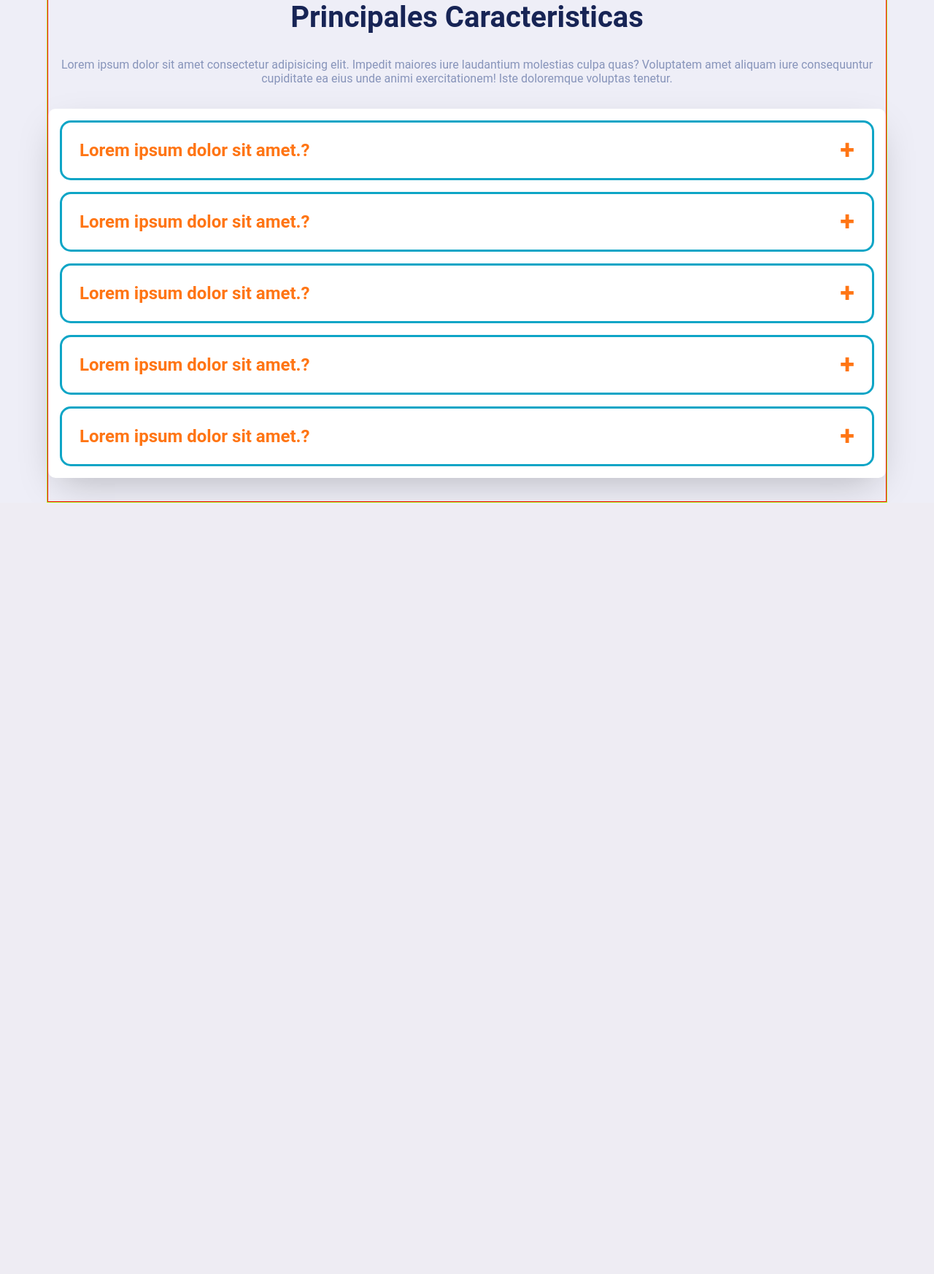
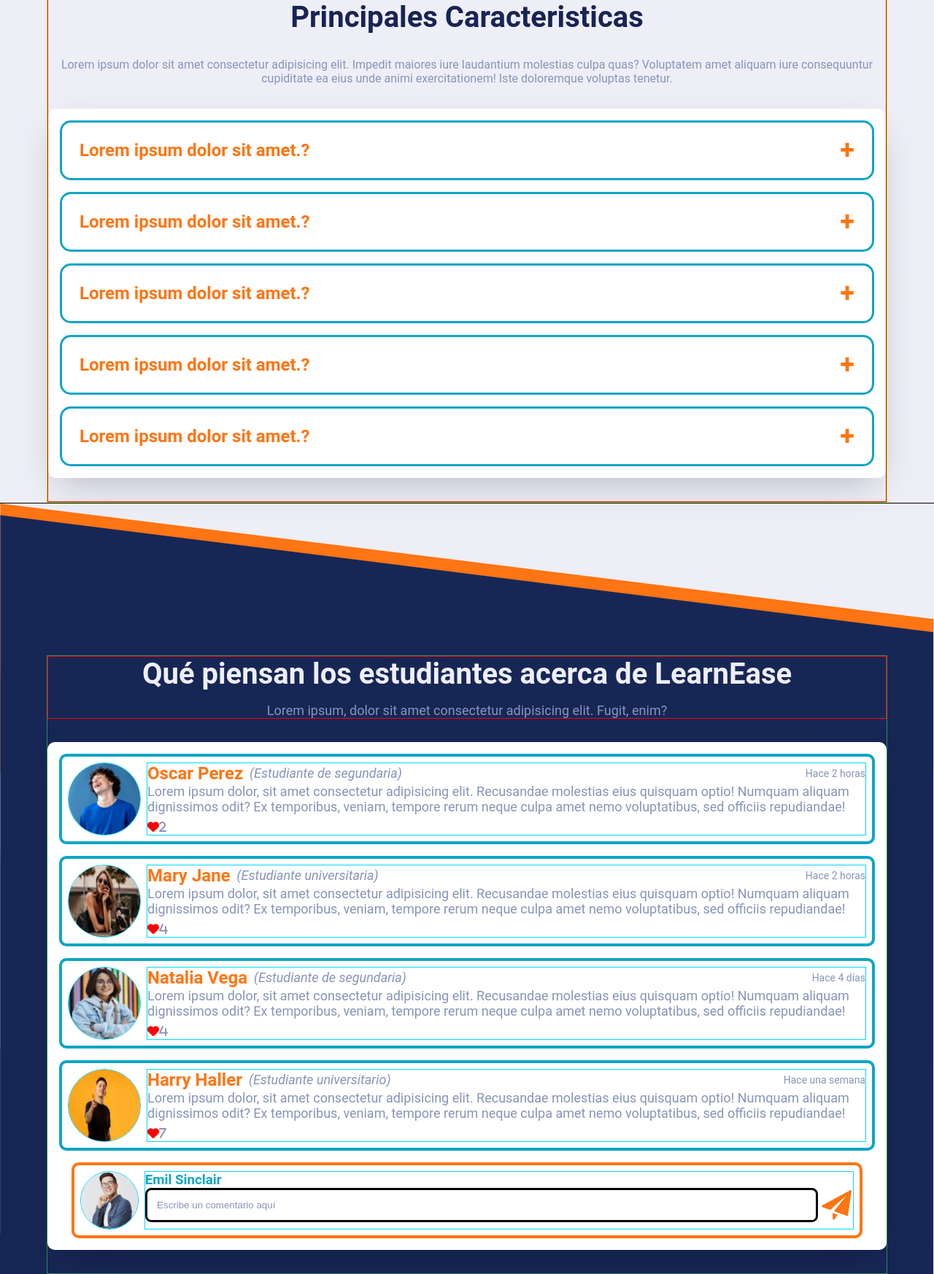
Before and after one commit to Dilson24/Project-Learn-Ease, a PHP site: page / in a window 1280 px wide. Shown: the part 2502-4248 px from the top of the page at 73% size. Before the commit the page ends 3191 px from the top, so only its background shows below. Run offline with PHP 8.4, Linux system fonts and the light colour scheme.

Commit message:
[NEW] add footer & section comments

```diff
--- a/Public/Css/Home/Landigpage/index.css
+++ b/Public/Css/Home/Landigpage/index.css
@@ -39,6 +39,7 @@
     flex: 0 0 auto;
     font-family: var(--font-family);
 }
+
 /*--- H E A D E R ---*/
 .header {
     display: flex;
@@ -683,6 +684,193 @@
     }
 }
 
+/*--- F O O T E R ---*/
+
+.footer {
+    display: flex;
+    justify-content: center;
+    align-items: center;
+    height: auto;
+    width: 100%;
+    background-color: var(--White);
+    background-image: url("../../../../Public/Assets/Img/backgroundBottom.svg");
+    background-size: cover;
+    border-top: 1px solid black;
+}
+
+.footerContent {
+    display: flex;
+    justify-content: center;
+    flex-direction: column;
+    gap: 2em;
+    width: 90%;
+    margin-top: 13em;
+    border: 1px solid seagreen;
+
+}
+
+.commentsText {
+    display: flex;
+    justify-content: center;
+    flex-direction: column;
+    text-align: center;
+    gap: 1em;
+    width: 100%;
+    border: 1px solid rgb(255, 0, 0);
+}
+
+.commentsTitle {
+    font-size: 2.5em;
+    font-weight: 700;
+    color: var(--White);
+}
+
+.commentsP {
+    color: var(--Secondary);
+    font-size: 1.125em;
+}
+
+.containerComments {
+    display: flex;
+    justify-content: center;
+    flex-direction: column;
+    width: 100%;
+    padding: 1em;
+    gap: 1em;
+    border-radius: 0.625em;
+    background-color: #FFFFFF;
+    box-shadow: var(--ShadowCards);
+}
+
+.comment {
+    display: flex;
+    justify-content: space-evenly;
+    width: 100%;
+    gap: 0.5em;
+    padding: 0.5em;
+    margin: 0 auto 0 auto;
+    border-radius: 0.625em;
+    border: 4px solid var(--Blue);
+}
+
+.commentImg {
+    margin: auto;
+    border-radius: 100%;
+    width: 100px;
+    max-width: 120px;
+    height: 100px;
+    max-height: 120px;
+    border: 1px solid #00d9ff;
+}
+
+.sectionComment {
+    border: 1px solid #00d9ff;
+}
+
+.infoUser {
+    display: flex;
+    justify-content: space-between;
+    flex-direction: row;
+}
+
+.nameUser {
+    color: var(--Orange);
+}
+
+.rolUser {
+    margin: auto auto auto 0.5em;
+    font-style: italic;
+    font-size: 1.125em;
+    color: var(--Secondary);
+}
+
+.time {
+    color: var(--Secondary);
+    font-size: 0.875em;
+    margin: auto 0 auto 0;
+}
+
+.commentUser {
+    display: flex;
+    justify-content: space-around;
+    flex-direction: column;
+    gap: 0.6em;
+    width: 100%;
+}
+
+.commentP {
+    width: 100%;
+    font-size: 1.125em;
+    color: var(--Secondary);
+}
+
+.fa-heart {
+    color: #ff0000;
+}
+
+.fa-heart span {
+    color: var(--Secondary);
+}
+
+.commentBox {
+    display: flex;
+    justify-content: space-evenly;
+    width: 97%;
+    gap: 0.5em;
+    padding: 0.5em;
+    margin: 0 auto 0 auto;
+    border-radius: 0.625em;
+    border: 4px solid var(--Orange);
+}
+
+.userImage {
+    margin: auto;
+    border-radius: 100%;
+    width: 80px;
+    max-width: 100px;
+    height: 80px;
+    max-height: 100px;
+    border: 1px solid #00d9ff;
+}
+
+.userBox {
+    width: 100%;
+    border: 1px solid #00d9ff;
+}
+
+.userName {
+    color: var(--Blue);
+}
+
+.boxInput {
+    width: 100%;
+}
+
+.boxInput input {
+    outline: none;
+    width: 95%;
+    padding: 1em;
+    color: var(--Secondary);
+    transition: 0.3s ease-in-out;
+    border-radius: 0.625em;
+    border: 3px solid #000000;
+}
+
+.boxInput input::placeholder {
+    color: var(--Secondary);
+}
+.boxInput input:focus{
+    border: 3px solid var(--Orange);
+}
+
+.iconSend:hover{
+    opacity: 0.8;
+}
+.iconSend img{
+    margin: 0 0 -1em 0;
+    height: 42px;
+}
+
 /*Responsive*/
 /************ M I N - W I D T H **************/
 @media screen and (min-width: 1520px) {
@@ -934,16 +1122,19 @@
         flex-direction: column;
         width: 100%;
     }
+
     .featuresC:nth-child(2) {
         flex-direction: inherit;
     }
-    .imgFC{
+
+    .imgFC {
         width: 90%;
         max-width: 100%;
         height: auto;
         margin: auto;
     }
-    .fCText{
+
+    .fCText {
         width: 90%;
         max-width: 100%;
         height: auto;
--- a/index.html
+++ b/index.html
@@ -119,7 +119,7 @@
                 </div>
             </div>
         </section>
-        <section class="FQA">
+        <section class="FQA" id="FQA">
             <div class="FQAtext">
                 <h1 class="FQAtitle">Principales Caracteristicas</h1>
                 <p class="FQAp">Lorem ipsum dolor sit amet consectetur adipisicing elit. Impedit maiores iure laudantium
@@ -238,8 +238,94 @@
             </div>
         </section>
     </main>
-    <footer>
-        <div></div>
+    <footer class="footer">
+        <div class="footerContent">
+            <div class="comments" id="comments">
+                <div class="commentsText">
+                    <h1 class="commentsTitle">Qué piensan los estudiantes acerca de LearnEase</h1>
+                    <p class="commentsP">Lorem ipsum, dolor sit amet consectetur adipisicing elit. Fugit, enim?</p>
+                </div>
+            </div>
+            <div class="containerComments">
+                <div class="comment" id="commentOne">
+                    <img class="commentImg" src="Public/Assets/Img/young2.png" alt="comment image">
+                    <div class="sectionComment">
+                        <div class="infoUser">
+                            <h2 class="nameUser">Oscar Perez</h2>
+                            <span class="rolUser">(Estudiante de segundaria)</span>
+                            <span class="time">Hace 2 horas</span>
+                        </div>
+                        <div class="commentUser">
+                            <p class="commentP">Lorem ipsum dolor, sit amet consectetur adipisicing elit. Recusandae
+                                molestias eius quisquam optio! Numquam aliquam dignissimos odit? Ex temporibus, veniam,
+                                tempore rerum neque culpa amet nemo voluptatibus, sed officiis repudiandae!</p>
+                            <i class="fa-solid fa-heart"><span>2</span></i>
+                        </div>
+                    </div>
+                </div>
+                <div class="comment" id="commentTwo">
+                    <img class="commentImg" src="Public/Assets/Img/young4.png" alt="comment image">
+                    <div class="sectionComment">
+                        <div class="infoUser">
+                            <h2 class="nameUser">Mary Jane</h2>
+                            <span class="rolUser">(Estudiante universitaria)</span>
+                            <span class="time">Hace 2 horas</span>
+                        </div>
+                        <div class="commentUser">
+                            <p class="commentP">Lorem ipsum dolor, sit amet consectetur adipisicing elit. Recusandae
+                                molestias eius quisquam optio! Numquam aliquam dignissimos odit? Ex temporibus, veniam,
+                                tempore rerum neque culpa amet nemo voluptatibus, sed officiis repudiandae!</p>
+                            <i class="fa-solid fa-heart"><span>4</span></i>
+                        </div>
+                    </div>
+                </div>
+                <div class="comment" id="commenThree">
+                    <img class="commentImg" src="Public/Assets/Img/young3.png" alt="comment image">
+                    <div class="sectionComment">
+                        <div class="infoUser">
+                            <h2 class="nameUser">Natalia Vega</h2>
+                            <span class="rolUser">(Estudiante de segundaria)</span>
+                            <span class="time">Hace 4 días</span>
+                        </div>
+                        <div class="commentUser">
+                            <p class="commentP">Lorem ipsum dolor, sit amet consectetur adipisicing elit. Recusandae
+                                molestias eius quisquam optio! Numquam aliquam dignissimos odit? Ex temporibus, veniam,
+                                tempore rerum neque culpa amet nemo voluptatibus, sed officiis repudiandae!</p>
+                            <i class="fa-solid fa-heart"><span>4</span></i>
+                        </div>
+                    </div>
+                </div>
+                <div class="comment" id="commentFour">
+                    <img class="commentImg" src="Public/Assets/Img/young1.png" alt="comment image">
+                    <div class="sectionComment">
+                        <div class="infoUser">
+                            <h2 class="nameUser">Harry Haller</h2>
+                            <span class="rolUser">(Estudiante universitario)</span>
+                            <span class="time">Hace una semana</span>
+                        </div>
+                        <div class="commentUser">
+                            <p class="commentP">Lorem ipsum dolor, sit amet consectetur adipisicing elit. Recusandae
+                                molestias eius quisquam optio! Numquam aliquam dignissimos odit? Ex temporibus, veniam,
+                                tempore rerum neque culpa amet nemo voluptatibus, sed officiis repudiandae!</p>
+                            <i class="fa-solid fa-heart"><span>7</span></i>
+                        </div>
+                    </div>
+                </div>
+                <div class="commentBox">
+                    <img class="userImage" src="Public/Assets/Img/young5.png" alt="user image">
+                    <div class="userBox">
+                        <h3 class="userName">Emil Sinclair</h3>
+                        <div class="boxInput">
+                            <input type="text" placeholder="Escribe un comentario aquí">
+                            <a href="" class="iconSend"><img src="Public/Assets/Icons/iconSend.svg" alt="icon send"></a>
+                        </div>
+                    </div>
+                </div>
+            </div>
+            <div class="footerContact" id="contact">
+
+            </div>
+        </div>
     </footer>
     <script src="Public/Js/Home/Landigpage/index.js"></script>
 </body>
```
Also changed, not shown: Public/Assets/Icons/iconSend.svg (added), Public/Assets/Img/backgroundBottom.svg (added), Public/Assets/Img/young1.png (added), Public/Assets/Img/young2.png (added), Public/Assets/Img/young3.png (added), Public/Assets/Img/young4.png (added), Public/Assets/Img/young5.png (added).
